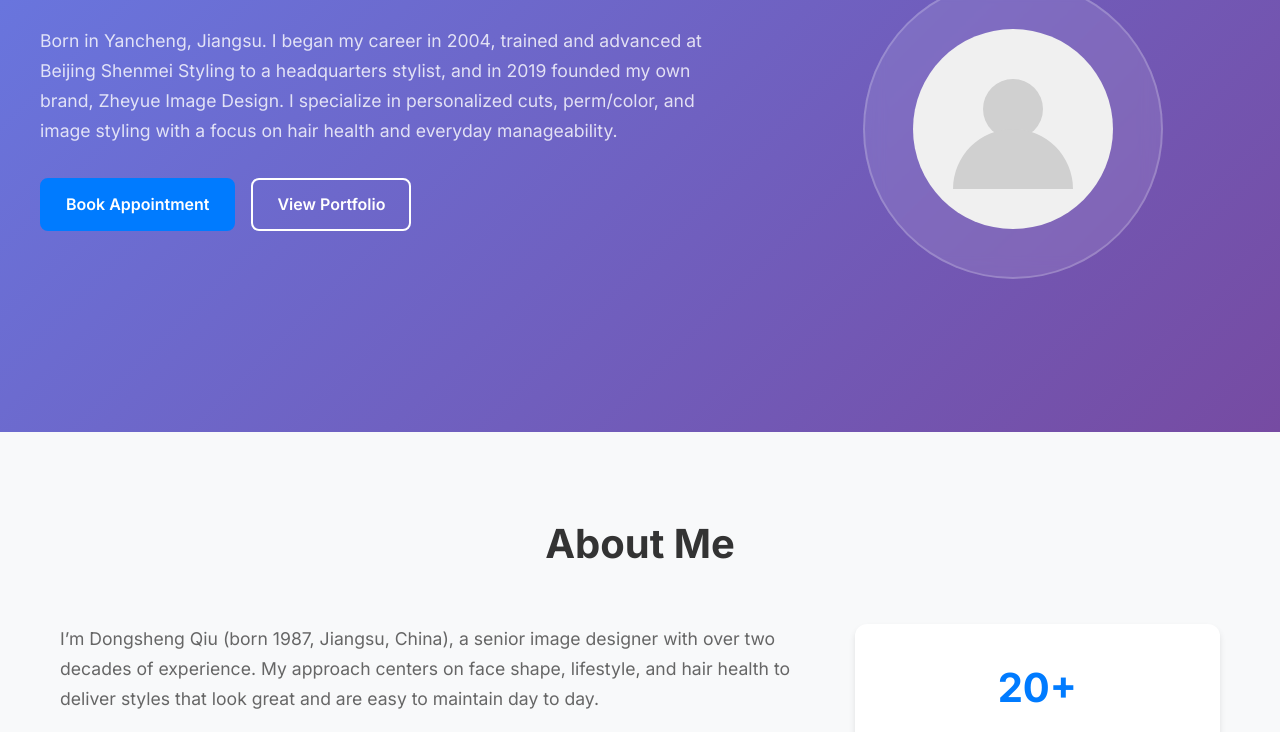
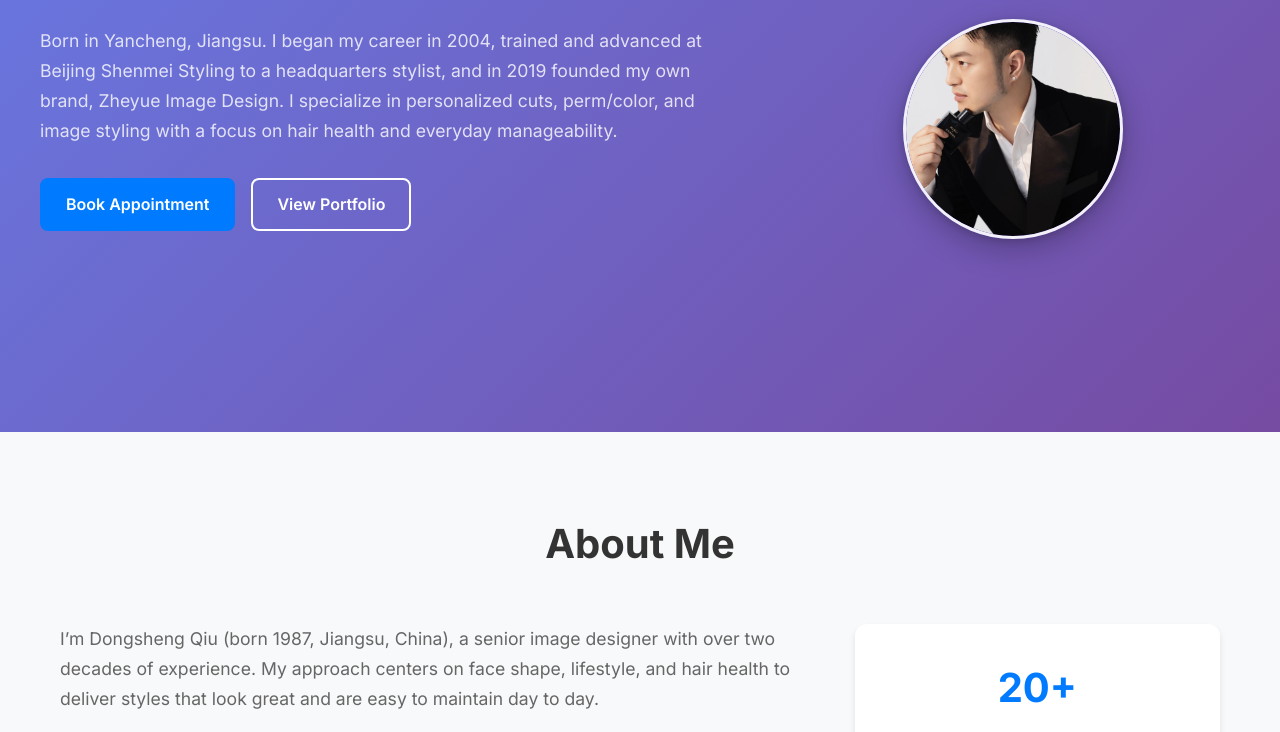
Before and after one commit to dongshengqiu/dongshengqiu.github.io, a plain HTML site: page index.html in a window 1280 px wide. Shown: the part 368-1100 px from the top of the page. Drawn offline with Linux system fonts and the light colour scheme.

Commit message:
Add personal profile image

```diff
--- a/index.html
+++ b/index.html
@@ -61,12 +61,8 @@
                 </div>
                 <div class="hero-image">
                     <div class="profile-placeholder">
-                        <svg width="200" height="200" viewBox="0 0 200 200" fill="none"
-                            xmlns="http://www.w3.org/2000/svg">
-                            <circle cx="100" cy="100" r="100" fill="#f0f0f0" />
-                            <circle cx="100" cy="80" r="30" fill="#d0d0d0" />
-                            <path d="M40 160c0-33.137 26.863-60 60-60s60 26.863 60 60" fill="#d0d0d0" />
-                        </svg>
+                        <img src="assets/dongshengqiu.personal.profile.image.jpg" alt="Portrait of Dongsheng Qiu"
+                            class="profile-photo" width="300" height="300" loading="eager">
                     </div>
                 </div>
             </div>
--- a/styles.css
+++ b/styles.css
@@ -184,15 +184,24 @@ body {
 }
 
 .profile-placeholder {
-    width: 300px;
-    height: 300px;
+    width: 220px;
+    height: 220px;
     border-radius: 50%;
-    background: rgba(255, 255, 255, 0.1);
+    background: rgba(255, 255, 255, 0.08);
     display: flex;
     align-items: center;
     justify-content: center;
     backdrop-filter: blur(10px);
-    border: 2px solid rgba(255, 255, 255, 0.2);
+    border: 3px solid rgba(255, 255, 255, 0.9);
+    box-shadow: 0 10px 30px rgba(0, 0, 0, 0.25), 0 2px 8px rgba(0, 0, 0, 0.15);
+    overflow: hidden;
+}
+
+.profile-photo {
+    width: 100%;
+    height: 100%;
+    object-fit: cover;
+    border-radius: 50%;
 }
 
 /* Section Styles */
```
Also changed, not shown: cn/index.html (+2 -6 lines), assets/dongshengqiu.personal.profile.image.jpg (added).
